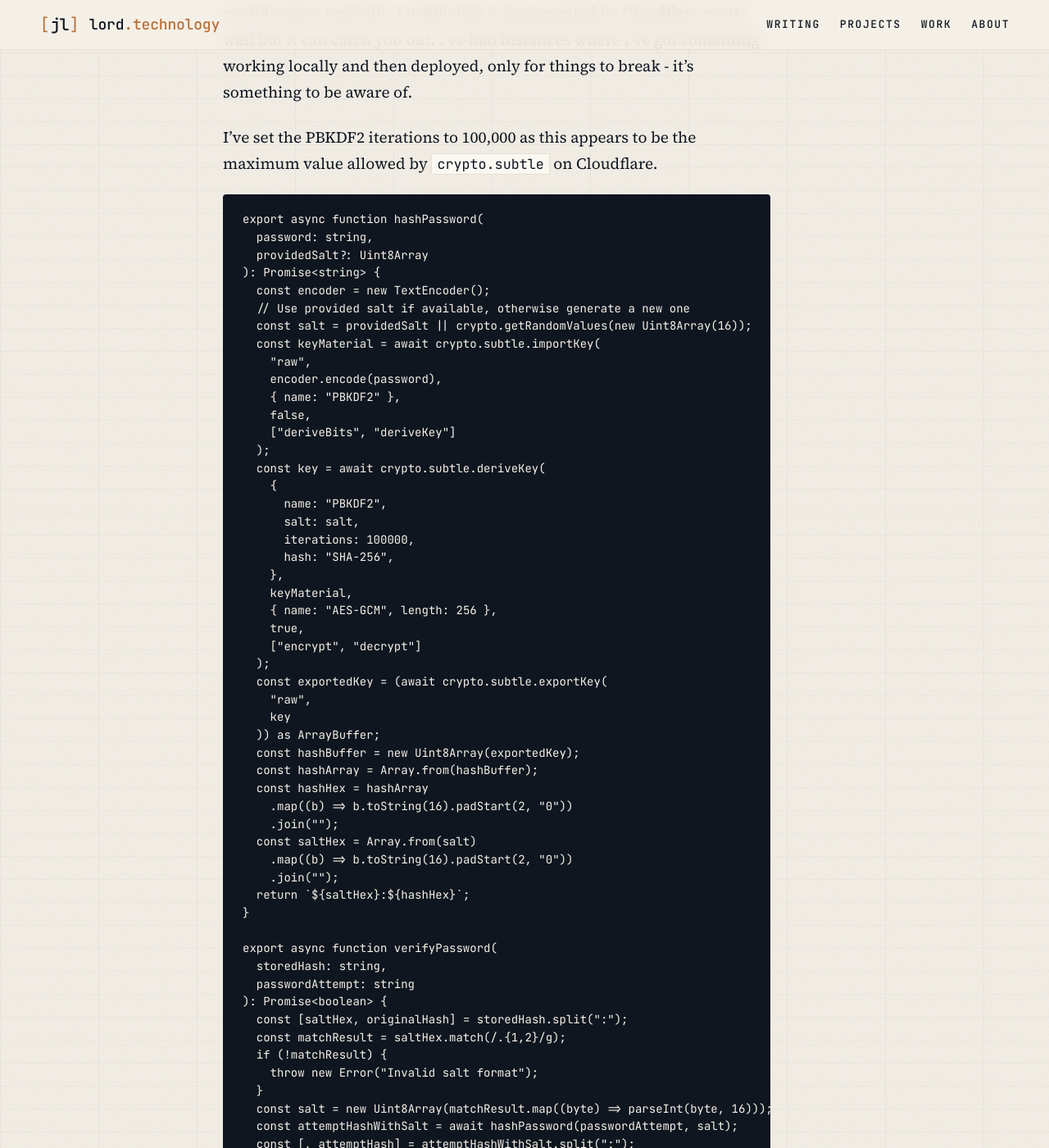
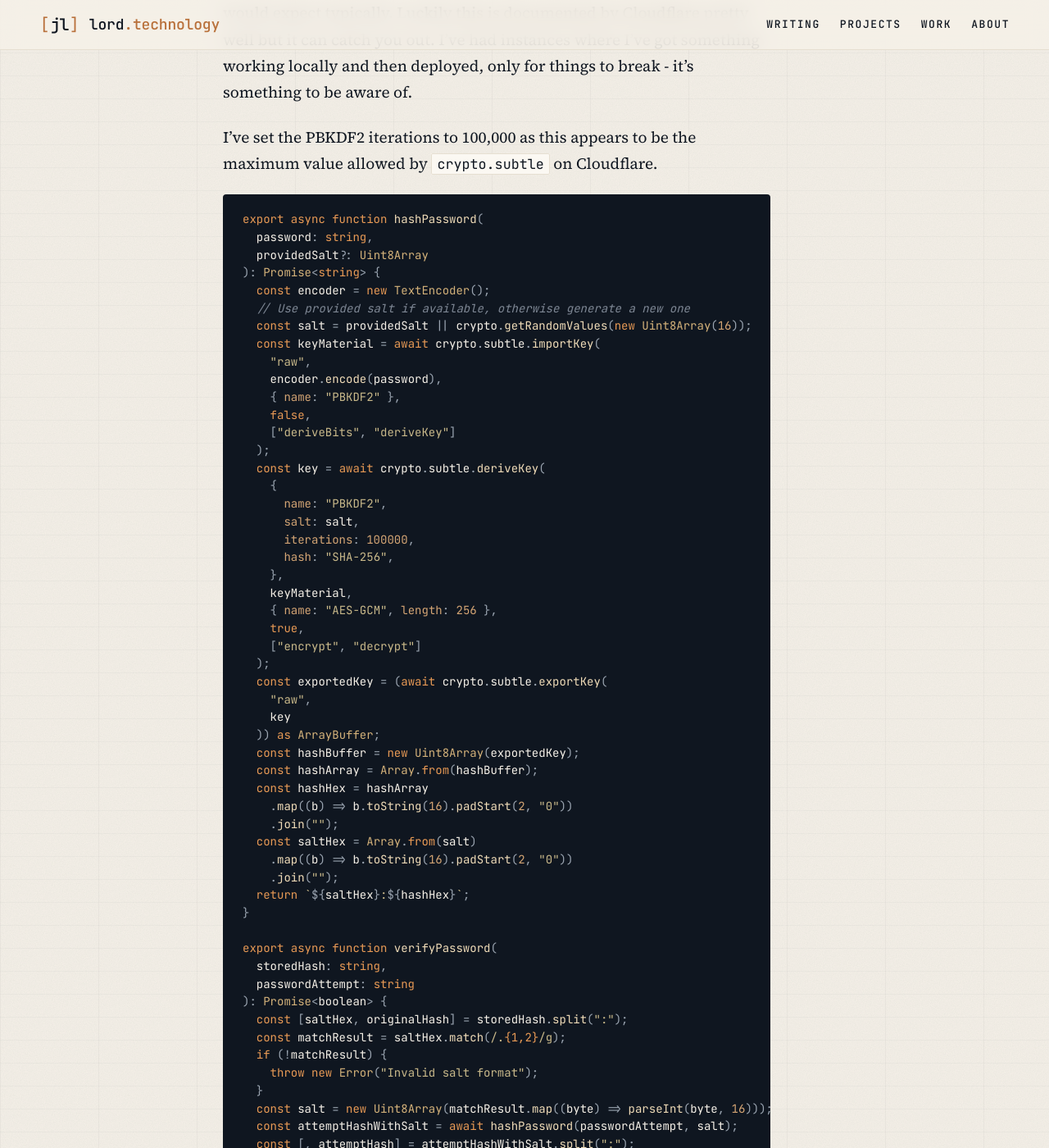
Before and after one commit to jamie-lord/Lord.technology, a Jekyll site: the page built from _posts/2024-02-21-hashing-passwords-on-cloudflare-workers.md, in a window 1280 px wide and 1400 px high, scrolled down 668 px. Shown: the whole window at 82% size. Built offline with Jekyll 4.4.1, drawn with Linux system fonts in a browser that asks for light colours.

Commit message:
Add Rouge syntax highlighting theme tuned to the site palette
Code blocks rendered tokens but had no colour rules, so everything in
fenced blocks fell back to the inherited paper colour. This adds a
warm dark theme scoped to .v2-post-body-v3 .highlight using the
existing copper / cream / slate tones.

```diff
--- a/assets/css/main.scss
+++ b/assets/css/main.scss
@@ -926,6 +926,72 @@ button:focus-visible,
   color: inherit;
   font-size: inherit;
 }
+
+/* ---------- Syntax highlighting (Rouge) ----------
+   Warm dark theme tuned to the site's copper / paper palette.
+   Tokens reference: https://rouge-ruby.github.io/docs/file.tokens.html */
+.v2-post-body-v3 .highlight { color: var(--paper); }
+.v2-post-body-v3 .highlight .c,
+.v2-post-body-v3 .highlight .c1,
+.v2-post-body-v3 .highlight .cm,
+.v2-post-body-v3 .highlight .cs,
+.v2-post-body-v3 .highlight .cd,
+.v2-post-body-v3 .highlight .cp { color: #7E8794; font-style: italic; }
+.v2-post-body-v3 .highlight .k,
+.v2-post-body-v3 .highlight .kc,
+.v2-post-body-v3 .highlight .kd,
+.v2-post-body-v3 .highlight .kn,
+.v2-post-body-v3 .highlight .kp,
+.v2-post-body-v3 .highlight .kr,
+.v2-post-body-v3 .highlight .kt { color: #E89A55; }
+.v2-post-body-v3 .highlight .o,
+.v2-post-body-v3 .highlight .ow { color: #9AA4B0; }
+.v2-post-body-v3 .highlight .p,
+.v2-post-body-v3 .highlight .pi { color: #9AA4B0; }
+.v2-post-body-v3 .highlight .n,
+.v2-post-body-v3 .highlight .nx,
+.v2-post-body-v3 .highlight .nv,
+.v2-post-body-v3 .highlight .vi,
+.v2-post-body-v3 .highlight .py { color: var(--paper); }
+.v2-post-body-v3 .highlight .nb,
+.v2-post-body-v3 .highlight .bp { color: #D4B27A; }
+.v2-post-body-v3 .highlight .nc,
+.v2-post-body-v3 .highlight .nn,
+.v2-post-body-v3 .highlight .no { color: #D4B27A; }
+.v2-post-body-v3 .highlight .nf,
+.v2-post-body-v3 .highlight .fm { color: #F0DCB8; }
+.v2-post-body-v3 .highlight .nt { color: #E89A55; }
+.v2-post-body-v3 .highlight .na { color: #D4A574; }
+.v2-post-body-v3 .highlight .nl { color: #D4B27A; }
+.v2-post-body-v3 .highlight .ni { color: #D4A574; }
+.v2-post-body-v3 .highlight .nd { color: #D4B27A; font-style: italic; }
+.v2-post-body-v3 .highlight .s,
+.v2-post-body-v3 .highlight .s1,
+.v2-post-body-v3 .highlight .s2,
+.v2-post-body-v3 .highlight .sb,
+.v2-post-body-v3 .highlight .sc,
+.v2-post-body-v3 .highlight .sd,
+.v2-post-body-v3 .highlight .sh,
+.v2-post-body-v3 .highlight .sx,
+.v2-post-body-v3 .highlight .ss,
+.v2-post-body-v3 .highlight .dl { color: #C9B98A; }
+.v2-post-body-v3 .highlight .si { color: #E89A55; }
+.v2-post-body-v3 .highlight .se { color: #E89A55; }
+.v2-post-body-v3 .highlight .sr { color: #C9B98A; }
+.v2-post-body-v3 .highlight .m,
+.v2-post-body-v3 .highlight .mi,
+.v2-post-body-v3 .highlight .mf,
+.v2-post-body-v3 .highlight .mh,
+.v2-post-body-v3 .highlight .mo,
+.v2-post-body-v3 .highlight .il { color: #D4A574; }
+.v2-post-body-v3 .highlight .err { color: #D88A7A; }
+.v2-post-body-v3 .highlight .gh,
+.v2-post-body-v3 .highlight .gu { color: #E89A55; font-weight: 600; }
+.v2-post-body-v3 .highlight .gd { color: #D88A7A; }
+.v2-post-body-v3 .highlight .gi { color: #9CC58F; }
+.v2-post-body-v3 .highlight .ge { font-style: italic; }
+.v2-post-body-v3 .highlight .gs { font-weight: 600; }
+.v2-post-body-v3 .highlight .w { color: inherit; }
 .v2-post-body-v3 img {
   display: block;
   margin: 24px auto;
```
